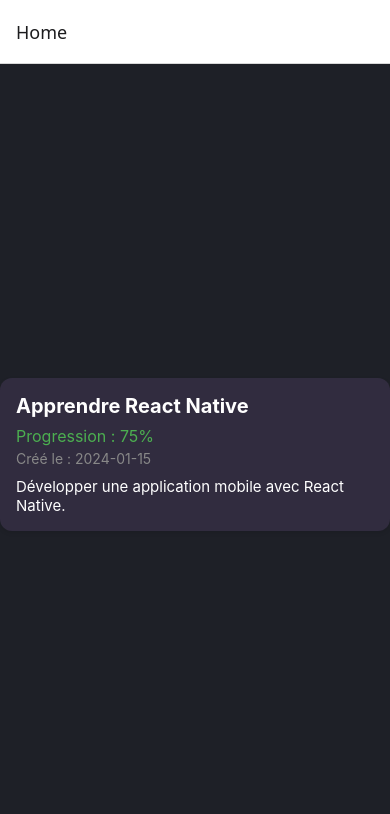
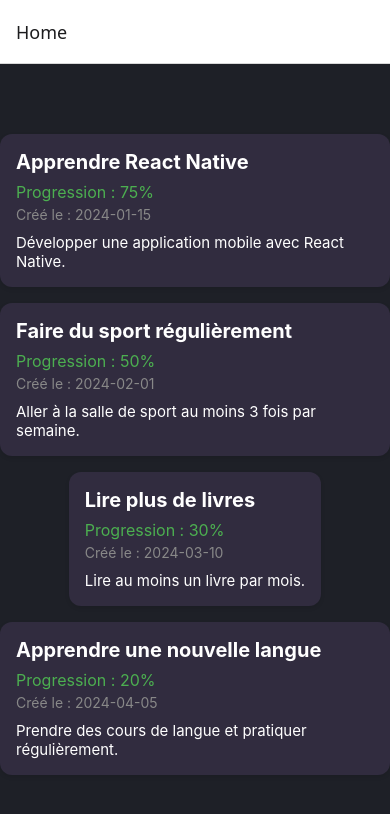
Before and after one commit to ilias19sh/LifeGoal, a React Native app: screen /Home in a window 390 px wide. Shown: the top 814 px of the page. Built offline with nearby package versions, Linux system fonts and the light colour scheme.

Commit message:
fix: map the goals

```diff
--- /dev/null
+++ b/src/hooks/useGoals.js
@@ -0,0 +1,34 @@
+export const useGoals = () => {
+    const goals = [
+        {
+            id: 1,
+            title: 'Apprendre React Native',
+            progress: 75,
+            creationDate: '2024-01-15',
+            description: 'Développer une application mobile avec React Native.',
+        },
+        {
+            id: 2,
+            title: 'Faire du sport régulièrement',
+            progress: 50,
+            creationDate: '2024-02-01',
+            description: 'Aller à la salle de sport au moins 3 fois par semaine.',
+        },
+        {
+            id: 3,
+            title: 'Lire plus de livres',
+            progress: 30,
+            creationDate: '2024-03-10',
+            description: 'Lire au moins un livre par mois.',
+        },
+        {
+            id: 4,
+            title: 'Apprendre une nouvelle langue',
+            progress: 20,
+            creationDate: '2024-04-05',
+            description: 'Prendre des cours de langue et pratiquer régulièrement.',
+        }
+    ];
+
+    return { goals };
+};
--- a/src/screens/Home.js
+++ b/src/screens/Home.js
@@ -1,10 +1,14 @@
 import { View } from 'react-native';
 import { GoalSection } from "../components/GoalSection/GoalSection.js";
+import { useGoals } from '../hooks/useGoals.js';
 
 export const Home = () => {
+    const { goals } = useGoals();
     return (
     <View style={{ flex: 1, justifyContent: 'center', alignItems: 'center', backgroundColor: '#1e2027' }}>
-        <GoalSection title="Apprendre React Native" progress={75} creationDate="2024-01-15" description="Développer une application mobile avec React Native." />
+        {goals.map(goal => (
+            <GoalSection key={goal.id} title={goal.title} progress={goal.progress} creationDate={goal.creationDate} description={goal.description} />
+        ))}
     </View>
     );
 };
```
